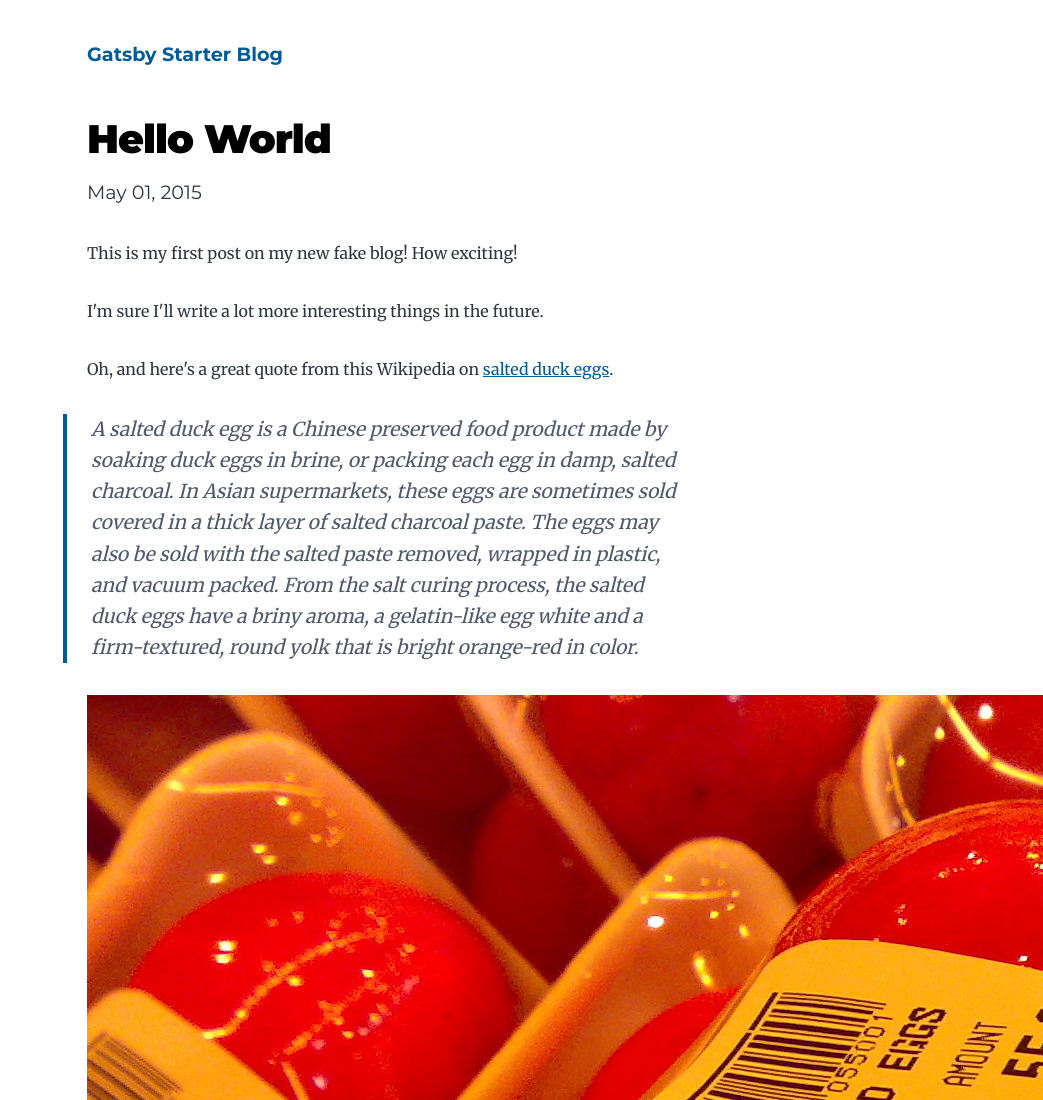
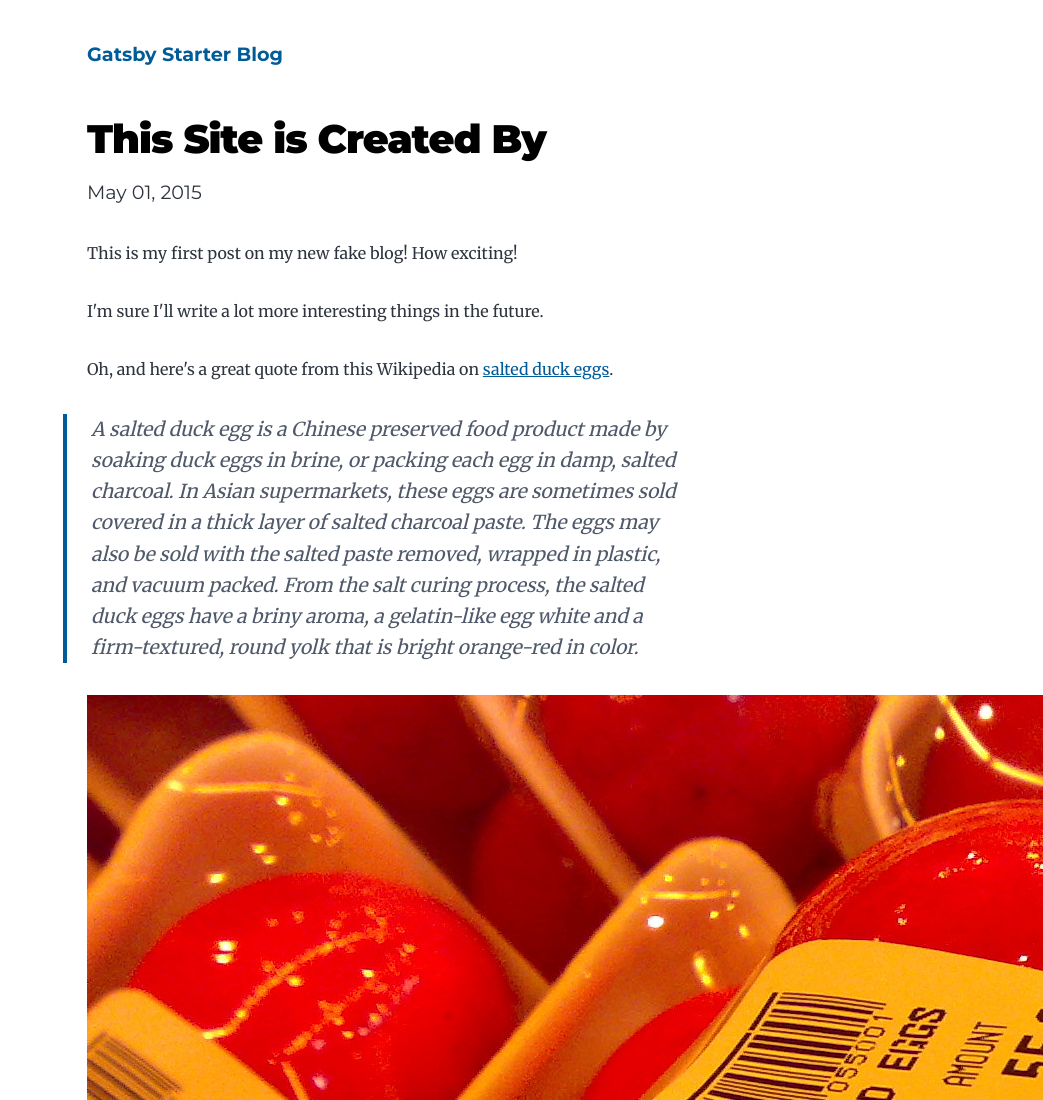
Before and after one commit to Manjeet-iamironman/gatsby-starter-blog-master, a Gatsby site: page /hello-world/ in a window 1280 px wide. Shown: the top 1100 px of the page, without its empty margins (237-1280 px from the left). Built offline with nearby package versions, Linux system fonts and the light colour scheme; Gatsby itself is replaced by a stand-in of ours; some packages are replaced by stand-ins of ours.

Commit message:
Update index.md

```diff
--- a/content/blog/hello-world/index.md
+++ b/content/blog/hello-world/index.md
@@ -1,7 +1,7 @@
 ---
-title: Hello World
+title: This Site is Created By
 date: "2015-05-01T22:12:03.284Z"
-description: "Hello World"
+description: "Bishwajit Sharma"
 ---
 
 This is my first post on my new fake blog! How exciting!
```
